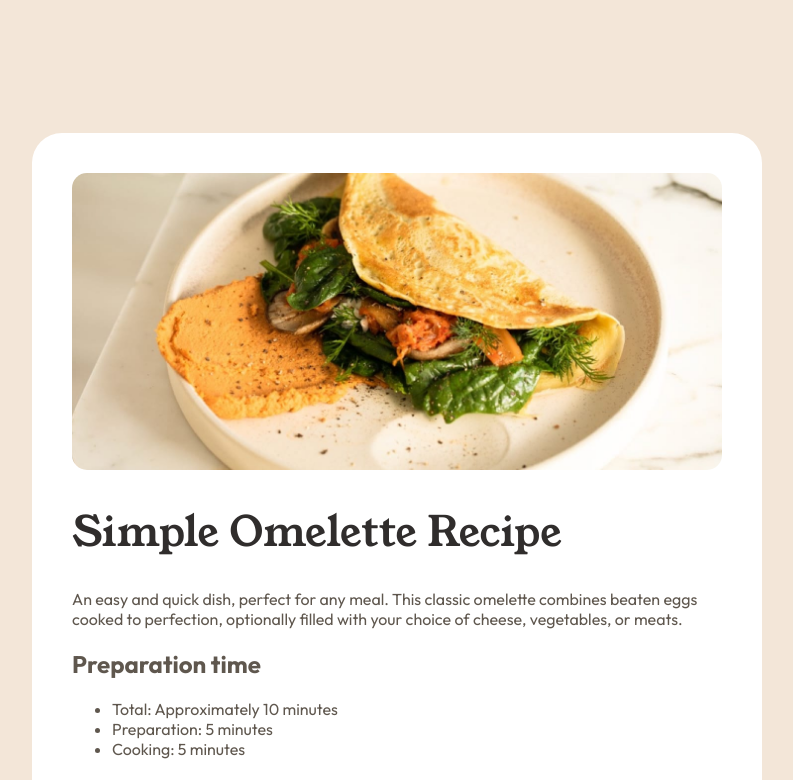
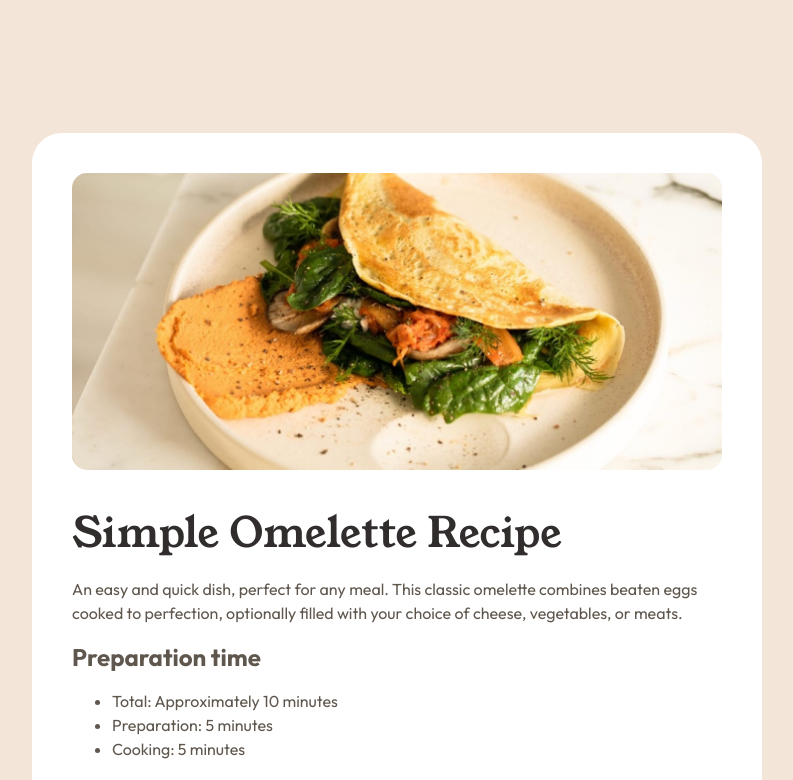
Before and after one commit to g-akca/recipe-page, a plain HTML site: page index.html in a window 1280 px wide. Shown: the top 780 px of the page, without its empty margins (243-1036 px from the left). Drawn offline with Linux system fonts and the light colour scheme.

Commit message:
Add line height and recipe title margin

```diff
--- a/styles.css
+++ b/styles.css
@@ -13,6 +13,7 @@ body {
     font-family: 'Outfit', sans-serif;
     font-size: 16px;
     color: var(--stone-color3);
+    line-height: 1.5em;
     background-color: var(--stone-color1);
     padding: 125px 30px;
     display: flex;
@@ -44,4 +45,5 @@ body {
 #recipe-container h1 {
     font-size: 2.6em;
     color: var(--stone-color4);
+    margin: 45px 0 32px;
 }
```
